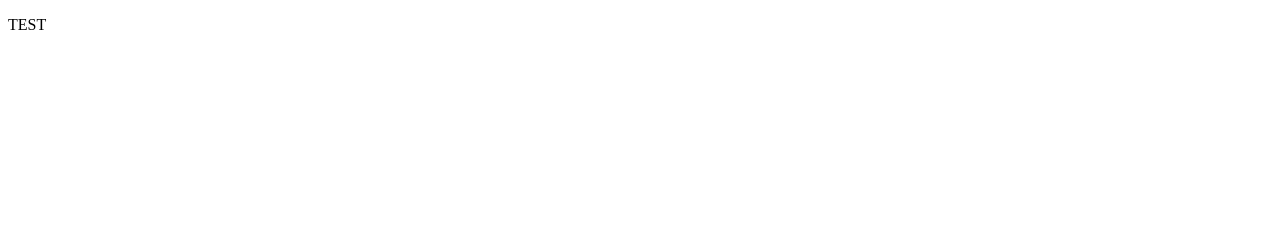
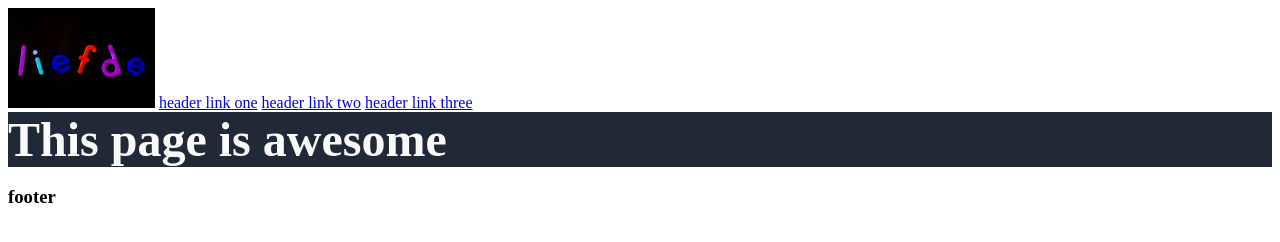
Before and after one commit to jodonovan845/goodstuff, a plain HTML site: page index.html in a window 1280 px wide. Drawn offline with Linux system fonts and the light colour scheme.

Commit message:
adding initial files and starting to get the html layout in place

```diff
--- a/index.html
+++ b/index.html
@@ -3,8 +3,31 @@
     <head>
         <title>Good Stuff</title>
         <meta charset="UTF-8">
+        <link rel="stylesheet" href="style.css">
     </head>
     <body>
-        <p>TEST</p>
+        <div class="header">
+            <div class="topheader">
+                <img src="./Media/pexels-magda-ehlers-1337383.jpg" alt="Cool logo">
+                <a href="http://google.com">header link one</a>
+                <a href="http://google.com">header link two</a>
+                <a href="http://google.com">header link three</a>
+            </div>
+
+            <div class="mainheader">
+                This page is awesome
+            </div>
+
+        </div>
+        <div class="info">
+
+        </div>
+        <div class="quote">
+
+        </div>
+        <div class="footer">
+            <h3>footer</h3>
+        </div>
+
     </body>
 </html>
--- /dev/null
+++ b/style.css
@@ -0,0 +1,17 @@
+body {
+    display: flex;
+    flex-direction: column;
+
+}
+
+.mainheader {
+    background-color: #1f2937;
+    color: #F9FAF8;
+    font-size: 48px;
+    font-weight: 800;
+}
+
+img {
+    height: 100px;
+    width: auto;
+}
```
Also changed, not shown: Media/pexels-magda-ehlers-1337383.jpg (added), colors_and_stuff.png (added), odin-project.png (added), 1 other file.
